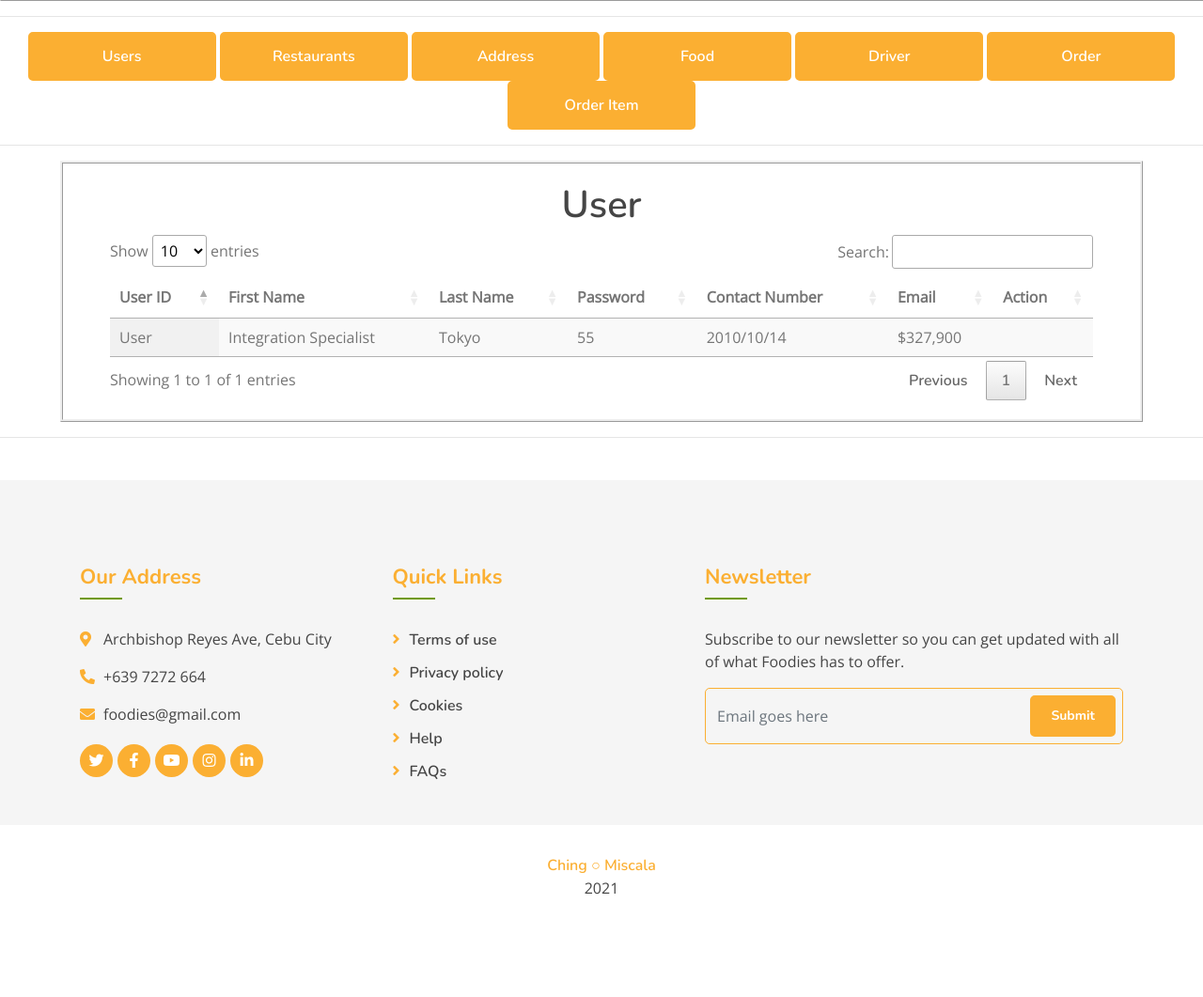
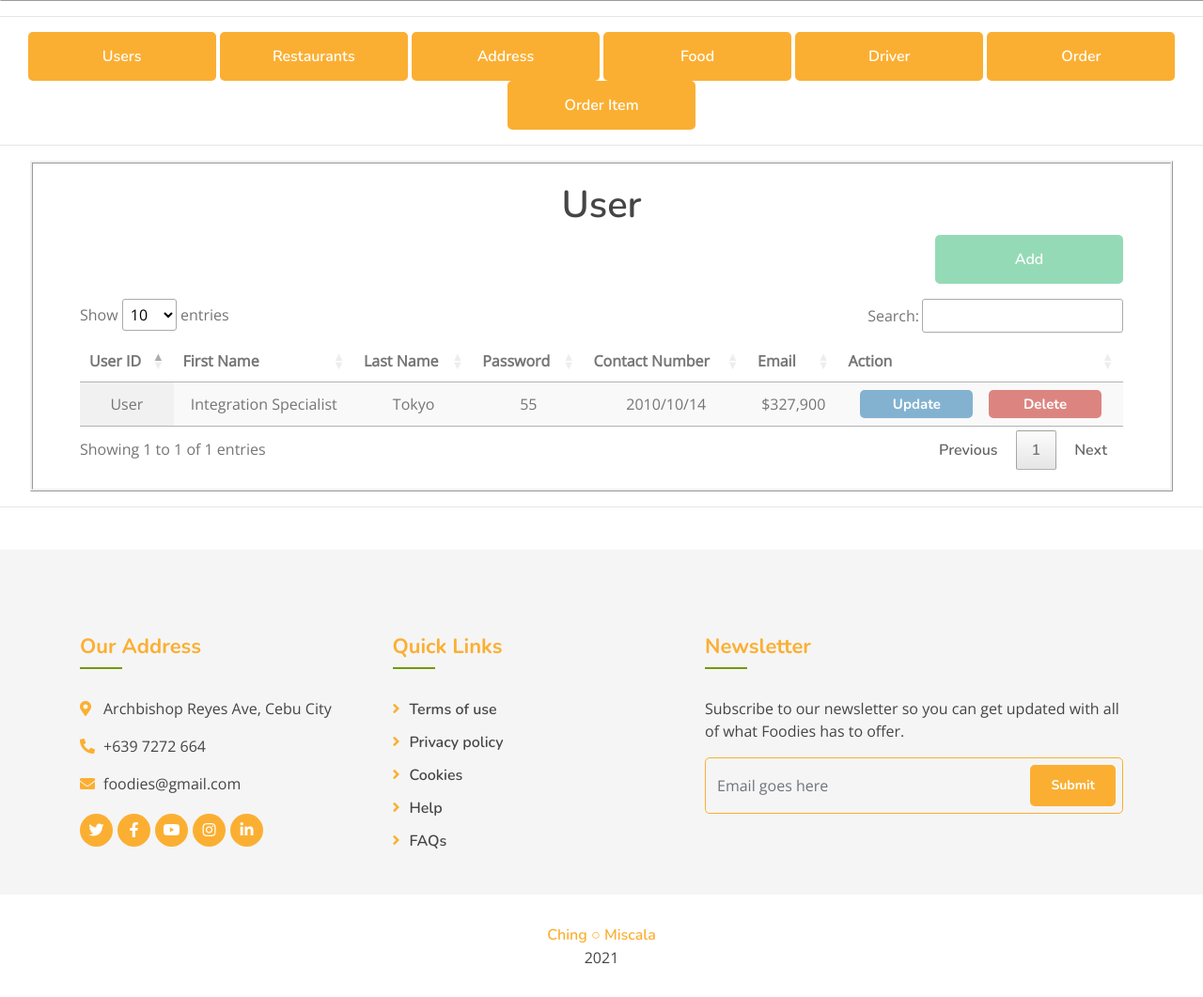
Before and after one commit to chingpoi/Foodies-Project, a Django app: page /dashboard/ in a window 1280 px wide; the page is wider, and only the part inside the window is pictured. Shown: the part 884-1945 px from the top of that part at 94% size. Before the commit the page ends 1836 px from the top of that part, so only its background shows below. Run offline with Django 3.2, Linux system fonts and the light colour scheme; data that the repository does not hold is empty; some libraries are stand-ins or nearby versions.

Commit message:
Added Buttons

```diff
--- a/foodiesproject/foodies/Templates/dashboard.html
+++ b/foodiesproject/foodies/Templates/dashboard.html
@@ -150,6 +150,83 @@ var myChartdough = new Chart(ctx, {
     box-shadow: none;
 }
 
+.badd {
+    padding: 12px 25px;
+    font-family: 'Nunito', sans-serif;
+    font-size: 16px;
+    font-weight: 600;
+    color: #ffffff;
+    background: #95dab6;
+    border: 2px solid #95dab6;
+    border-radius: 5px;
+    transition: .5s;
+    min-width: 200px;
+    max-width: 200px;
+}
+
+.badd:hover {
+    color: #95dab6;
+    background: transparent;
+}
+
+.badd:focus,
+.form-control:focus,
+.custom-select:focus {
+    box-shadow: none;
+}
+
+.bupdate {
+    font-family: 'Nunito', sans-serif;
+    font-size: 15px;
+    font-weight: bold;
+    color: #ffffff;
+    background: #83b2d0;
+    border: 2px solid #83b2d0;
+    border-radius: 5px;
+    transition: .5s;
+    min-width: 120px;
+    max-width: 120px;
+    min-height: 30px;
+    max-height: 30px;
+}
+
+.bupdate:hover {
+    color: #83b2d0;
+    background: transparent;
+}
+
+.bupdate:focus,
+.form-control:focus,
+.custom-select:focus {
+    box-shadow: none;
+}
+
+.bdelete {
+    font-family: 'Nunito', sans-serif;
+    font-size: 15px;
+    font-weight: bold;
+    color: #ffffff;
+    background: #dc8580;
+    border: 2px solid #dc8580;
+    border-radius: 5px;
+    transition: .5s;
+    min-width: 120px;
+    max-width: 120px;
+    min-height: 30px;
+    max-height: 30px;
+}
+
+.bdelete:hover {
+    color: #dc8580;
+    background: transparent;
+}
+
+.bdelete:focus,
+.form-control:focus,
+.custom-select:focus {
+    box-shadow: none;
+}
+
 </style>
 <button class="b" type="button" data-div="1">Users</button>
 <button class="b" type="button" data-div="2">Restaurants</button>
@@ -160,13 +237,17 @@ var myChartdough = new Chart(ctx, {
 <button class="b" type="button" data-div="7">Order Item</button>
 <hr>
 
-<div style="border-style: ridge; width:90%; padding-inline: 50px; padding-block: 20px;">
+<div style="border-style: ridge; width:95%; padding-inline: 50px; padding-block: 20px;">
 
 <div class="tbl" id="1">
 <table id="tbl1" class="display" style="width:100%;">
 <h1>User</h1>
+<p align="right">
+    <button class="badd" type="button">Add</button>
+  </p>
+
     <thead>
-        <tr>
+        <tr style="text-align: center;">
             <th>User ID</th>
             <th>First Name</th>
             <th>Last Name</th>
@@ -179,14 +260,14 @@ var myChartdough = new Chart(ctx, {
     </thead>
     <tbody>
 
-        <tr>
+        <tr style="text-align: center;">
             <td>User</td>
             <td>Integration Specialist</td>
             <td>Tokyo</td>
             <td>55</td>
             <td>2010/10/14</td>
             <td>$327,900</td>
-            <td></td>
+            <td><button class="bupdate" type="button">Update</button>&nbsp;&nbsp;&nbsp;&nbsp;<button class="bdelete" type="button">Delete</button></td>
         </tr>
 
         </tbody>
@@ -198,9 +279,11 @@ var myChartdough = new Chart(ctx, {
 <div class="tbl" id="2">
 <table id="tbl2" class="display" style="width:100%;">
 <h1>Restaurants</h1>
-
+<p align="right">
+    <button class="badd" type="button">Add</button>
+  </p>
     <thead>
-        <tr>
+        <tr style="text-align: center;">
             <th>Name</th>
             <th>Position</th>
             <th>Office</th>
@@ -212,13 +295,13 @@ var myChartdough = new Chart(ctx, {
     </thead>
     <tbody>
 
-        <tr>
+        <tr style="text-align: center;">
             <td>Restaurants</td>
             <td>Integration Specialist</td>
             <td>Tokyo</td>
             <td>55</td>
             <td>2010/10/14</td>
-            <td>$327,900</td>
+            <td><button class="bupdate" type="button">Update</button>&nbsp;&nbsp;&nbsp;&nbsp;<button class="bdelete" type="button">Delete</button></td>
         </tr>
 
         </tbody>
@@ -228,9 +311,11 @@ var myChartdough = new Chart(ctx, {
 <div class="tbl" id="3">
     <table id="tbl3" class="display" style="width:100%;">
     <h1>Address</h1>
-
+    <p align="right">
+        <button class="badd" type="button">Add</button>
+      </p>
         <thead>
-            <tr>
+            <tr style="text-align: center;">
                 <th>Name</th>
                 <th>Position</th>
                 <th>Office</th>
@@ -242,13 +327,13 @@ var myChartdough = new Chart(ctx, {
         </thead>
         <tbody>
 
-            <tr>
+            <tr style="text-align: center;">
                 <td>Address</td>
                 <td>Integration Specialist</td>
                 <td>Tokyo</td>
                 <td>55</td>
                 <td>2010/10/14</td>
-                <td>$327,900</td>
+                <td><button class="bupdate" type="button">Update</button>&nbsp;&nbsp;&nbsp;&nbsp;<button class="bdelete" type="button">Delete</button></td>
             </tr>
 
             </tbody>
@@ -258,9 +343,11 @@ var myChartdough = new Chart(ctx, {
     <div class="tbl" id="4">
 <table id="tbl4" class="display" style="width:100%;">
 <h1>Food</h1>
-
+<p align="right">
+    <button class="badd" type="button">Add</button>
+  </p>
     <thead>
-        <tr>
+        <tr style="text-align: center;">
             <th>Name</th>
             <th>Position</th>
             <th>Office</th>
@@ -272,13 +359,13 @@ var myChartdough = new Chart(ctx, {
     </thead>
     <tbody>
 
-        <tr>
+        <tr style="text-align: center;">
             <td>Food</td>
             <td>Integration Specialist</td>
             <td>Tokyo</td>
             <td>55</td>
             <td>2010/10/14</td>
-            <td>$327,900</td>
+            <td><button class="bupdate" type="button">Update</button>&nbsp;&nbsp;&nbsp;&nbsp;<button class="bdelete" type="button">Delete</button></td>
         </tr>
 
         </tbody>
@@ -288,9 +375,11 @@ var myChartdough = new Chart(ctx, {
 <div class="tbl" id="5">
     <table id="tbl5" class="display" style="width:100%;">
     <h1>Driver</h1>
-
+    <p align="right">
+        <button class="badd" type="button">Add</button>
+      </p>
         <thead>
-            <tr>
+            <tr style="text-align: center;">
                 <th>Name</th>
                 <th>Position</th>
                 <th>Office</th>
@@ -302,13 +391,13 @@ var myChartdough = new Chart(ctx, {
         </thead>
         <tbody>
 
-            <tr>
+            <tr style="text-align: center;">
                 <td>Driver</td>
                 <td>Integration Specialist</td>
                 <td>Tokyo</td>
                 <td>55</td>
                 <td>2010/10/14</td>
-                <td>$327,900</td>
+                <td><button class="bupdate" type="button">Update</button>&nbsp;&nbsp;&nbsp;&nbsp;<button class="bdelete" type="button">Delete</button></td>
             </tr>
 
             </tbody>
@@ -318,9 +407,11 @@ var myChartdough = new Chart(ctx, {
     <div class="tbl" id="6">
         <table id="tbl6" class="display" style="width:100%;">
         <h1>Order</h1>
-
+        <p align="right">
+            <button class="badd" type="button">Add</button>
+          </p>
             <thead>
-                <tr>
+                <tr style="text-align: center;">
                     <th>Name</th>
                     <th>Position</th>
                     <th>Office</th>
@@ -332,13 +423,13 @@ var myChartdough = new Chart(ctx, {
             </thead>
             <tbody>
 
-                <tr>
+                <tr style="text-align: center;">
                     <td>Order</td>
                     <td>Integration Specialist</td>
                     <td>Tokyo</td>
                     <td>55</td>
                     <td>2010/10/14</td>
-                    <td>$327,900</td>
+                    <td><button class="bupdate" type="button">Update</button>&nbsp;&nbsp;&nbsp;&nbsp;<button class="bdelete" type="button">Delete</button></td>
                 </tr>
 
                 </tbody>
@@ -348,9 +439,11 @@ var myChartdough = new Chart(ctx, {
         <div class="tbl" id="7">
             <table id="tbl7" class="display" style="width:100%;">
             <h1>Order Item</h1>
-
+            <p align="right">
+                <button class="badd" type="button">Add</button>
+              </p>
                 <thead>
-                    <tr>
+                    <tr style="text-align: center;">
                         <th>Name</th>
                         <th>Position</th>
                         <th>Office</th>
@@ -362,13 +455,13 @@ var myChartdough = new Chart(ctx, {
                 </thead>
                 <tbody>
 
-                    <tr>
+                    <tr style="text-align: center;">
                         <td>Order Item</td>
                         <td>Integration Specialist</td>
                         <td>Tokyo</td>
                         <td>55</td>
                         <td>2010/10/14</td>
-                        <td>$327,900</td>
+                        <td><button class="bupdate" type="button">Update</button>&nbsp;&nbsp;&nbsp;&nbsp;<button class="bdelete" type="button">Delete</button></td>
                     </tr>
 
                     </tbody>
```
